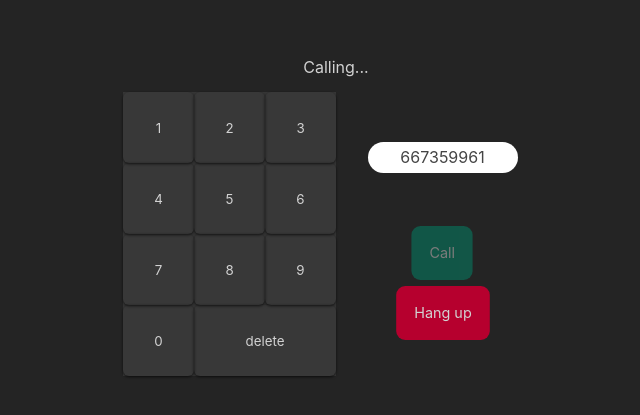
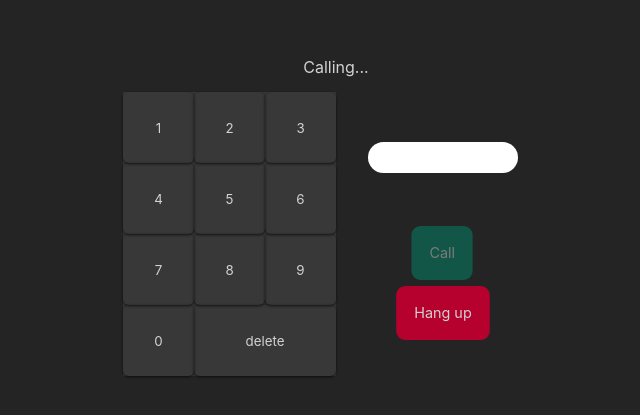
Before and after one commit to Vegm92/202301-w4ch3-victor-granda-sergio-fontal, a React (Create React App) app: page / in a window 1280 px wide. Shown: the part 191-606 px from the top of the page, without its empty margins (304-944 px from the left). Built offline with nearby package versions, Linux system fonts and the light colour scheme.

Commit message:
Add Actions component

```diff
--- a/src/App.tsx
+++ b/src/App.tsx
@@ -1,8 +1,10 @@
+import Actions from "./components/Actions/Actions";
 import Info from "./components/Info/Info";
 import KeyBoard from "./components/KeyBoard/KeyBoard";
 
 const App = (): JSX.Element => {
   const className = "message";
+  const number = "";
 
   return (
     <div className="container">
@@ -11,15 +13,7 @@ const App = (): JSX.Element => {
         <div className="keyboard-container">
           <KeyBoard />
         </div>
-        <div className="actions">
-          <span className="number">667359961</span>
-          <a href="call" className="call">
-            Call
-          </a>
-          <a href="hang-up" className="hang active">
-            Hang up
-          </a>
-        </div>
+        <Actions number={number} />
       </main>
     </div>
   );
--- /dev/null
+++ b/src/components/Actions/Actions.tsx
@@ -0,0 +1,18 @@
+interface ActionsProps {
+  number: string;
+}
+
+const Actions = ({ number }: ActionsProps): JSX.Element => {
+  return (
+    <div className="actions">
+      <span className="number">{number}</span>
+      <a href="call" className="call">
+        Call
+      </a>
+      <a href="hang-up" className="hang active">
+        Hang up
+      </a>
+    </div>
+  );
+};
+export default Actions;
```
Also changed, not shown: src/components/Display/Display.tsx (added, +9 -0 lines).
